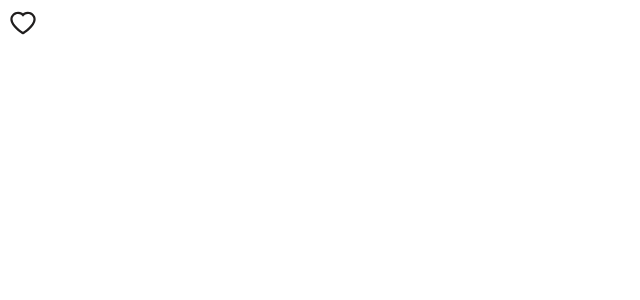
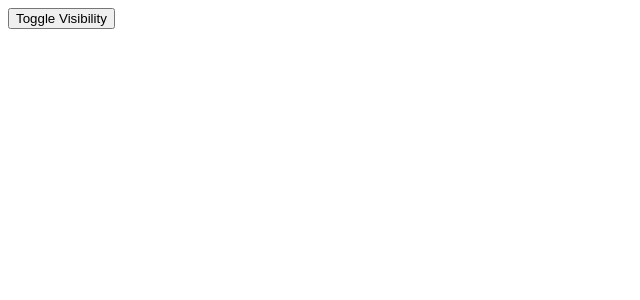
Before and after one commit to dbarrios-cf/vite-react-project, a React (Vite) app: page / in a window 1280 px wide. Shown: the top 300 px of the page, without its empty margins (0-640 px from the left). Built offline with nearby package versions, Linux system fonts and the light colour scheme.

Commit message:
Added the excercise from the 'Understanding the State Hook' lesson

```diff
--- a/src/App.tsx
+++ b/src/App.tsx
@@ -1,17 +1,21 @@
 import { useState } from 'react';
-import Alert from './components/Alert';
-import Button from './components/Button/Button';
-import ListGroup from './components/ListGroup/ListGroup';
-import Like from './components/Like/Like';
 
 function App() {
-  const [alertVisible, setAlertVisible] = useState(false);
+  const [isVisible, setVisibility] = useState(false);
+
+  const handleClick = () => {
+    setVisibility(!isVisible);
+  };
 
   return (
-    <Like
-      onLike={() => console.log('Liked :)')}
-      onDislike={() => console.log('Disliked :(')}
-    />
+    <>
+      <button onClick={handleClick}>Toggle Visibility</button>
+      {isVisible ? (
+        <div>
+          <h1>Yehaaaw!</h1>
+        </div>
+      ) : null}
+    </>
   );
 }
 
```
